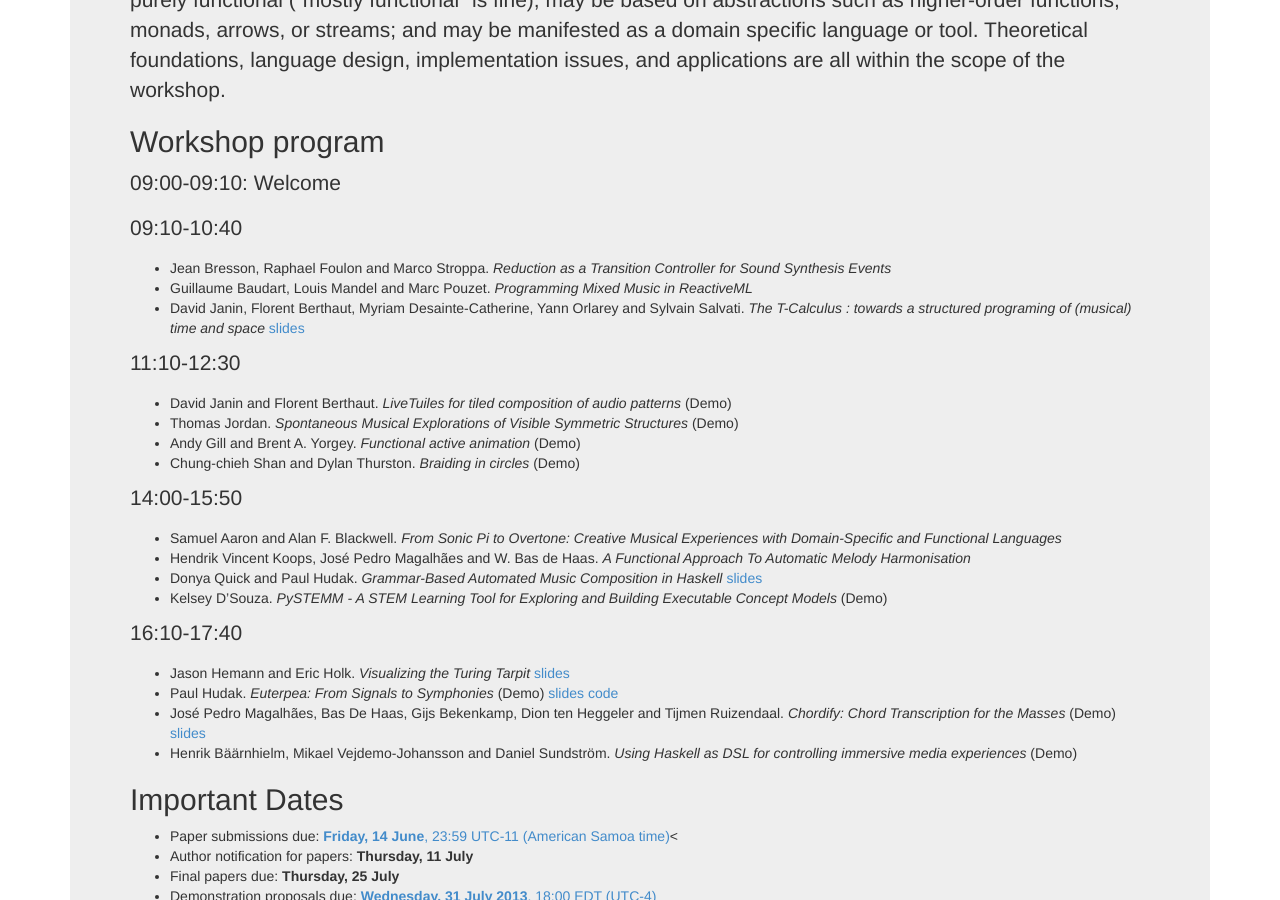
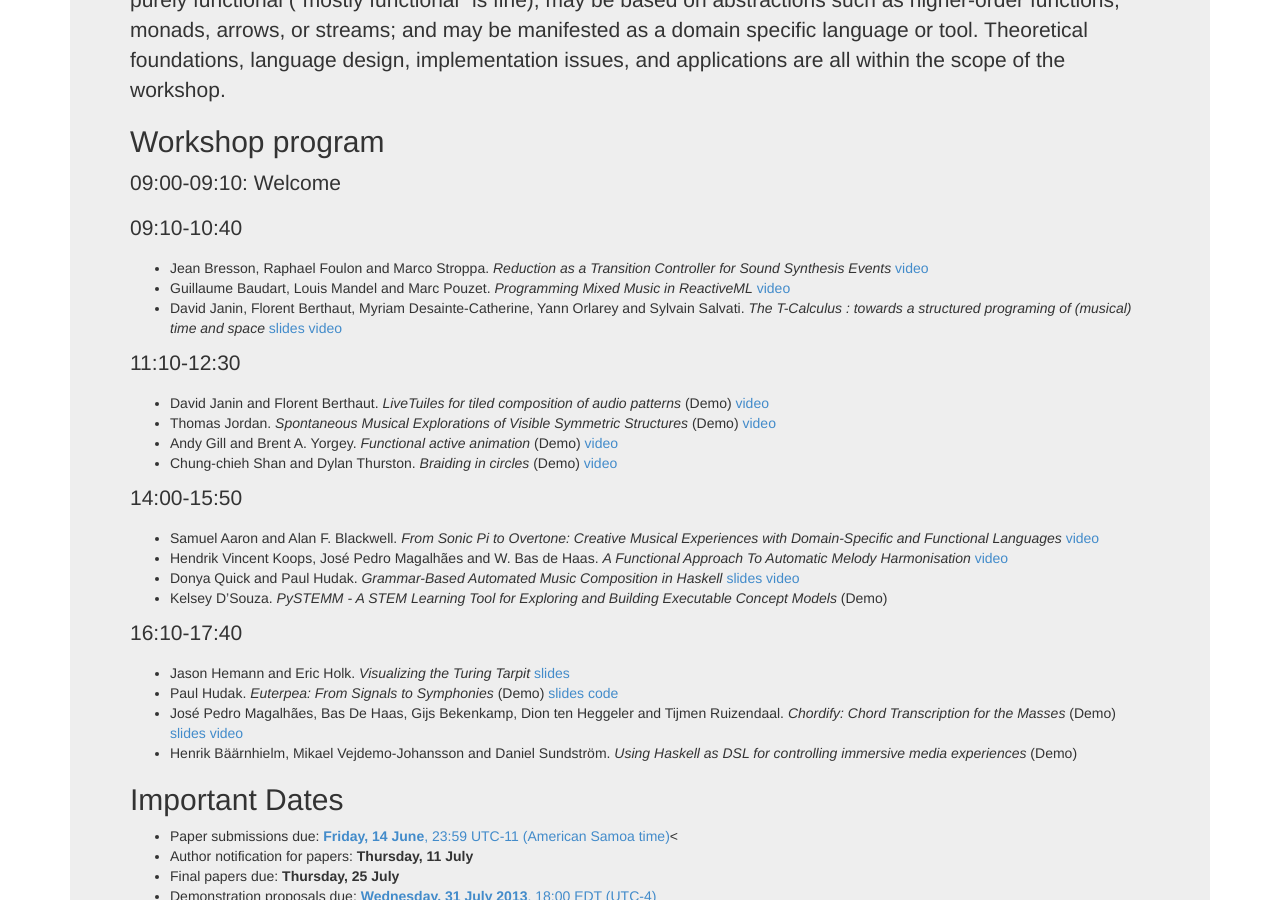
Before and after one commit to functional-art/functional-art.github.com, a Jekyll site: the page built from 2013/index.html, in a window 1280 px wide and 900 px high, scrolled down 627 px. Built offline with Jekyll 4.4.1, drawn with Linux system fonts in a browser that asks for light colours; nearby versions of some CDN libraries.

Commit message:
Videos for FARM 2013.

```diff
--- a/2013/index.html
+++ b/2013/index.html
@@ -27,25 +27,36 @@ title: FARM 2013
 <p>09:10-10:40</p>
 
 <ul>
-<li>Jean Bresson, Raphael Foulon and Marco Stroppa. <em>Reduction as a Transition Controller for Sound Synthesis Events</em></li>
-<li>Guillaume Baudart, Louis Mandel and Marc Pouzet. <em>Programming Mixed Music in ReactiveML</em></li>
+<li>Jean Bresson, Raphael Foulon and Marco Stroppa. <em>Reduction as a
+Transition Controller for Sound Synthesis Events</em> <a href="http://www.youtube.com/watch?v=TvddiceDdtM">video</a></li>
+<li>Guillaume Baudart, Louis Mandel and Marc Pouzet. <em>Programming
+Mixed Music in ReactiveML</em> <a href="http://www.youtube.com/watch?v=UKM9vuqh-O8">video</a></li>
 <li>David Janin, Florent Berthaut, Myriam Desainte-Catherine, Yann
 Orlarey and Sylvain Salvati. <em>The T-Calculus : towards a structured
-programing of (musical) time and space</em> <a href="janin.pdf">slides</a></li>
+programing of (musical) time and space</em> <a
+href="janin.pdf">slides</a> <a href="http://www.youtube.com/watch?v=Z41Hx5JikDw">video</a></li>
 </ul>
 <p>11:10-12:30</p>
 <ul>
-<li>David Janin and Florent Berthaut. <em>LiveTuiles for tiled composition of audio patterns</em> (Demo)</li>
-<li>Thomas Jordan. <em>Spontaneous Musical Explorations of Visible Symmetric Structures</em> (Demo)</li>
-<li>Andy Gill and Brent A. Yorgey. <em>Functional active animation</em> (Demo)</li>
-<li>Chung‐chieh Shan and Dylan Thurston. <em>Braiding in circles</em> (Demo)</li>
+<li>David Janin and Florent Berthaut. <em>LiveTuiles for tiled
+composition of audio patterns</em> (Demo) <a href="http://www.youtube.com/watch?v=7FssKR-JN3g">video</a></li>
+<li>Thomas Jordan. <em>Spontaneous Musical Explorations of Visible
+Symmetric Structures</em> (Demo) <a href="http://www.youtube.com/watch?v=7Kn0JYLVXbE">video</a></li>
+<li>Andy Gill and Brent A. Yorgey. <em>Functional active
+animation</em> (Demo) <a href="http://www.youtube.com/watch?v=fb2K3h7t8fo">video</a></li>
+<li>Chung‐chieh Shan and Dylan Thurston. <em>Braiding in circles</em>
+(Demo) <a href="http://www.youtube.com/watch?v=sRW3UnNxyWA">video</a></li>
 </ul>
 <p>14:00-15:50</p>
 <ul>
-<li>Samuel Aaron and Alan F. Blackwell. <em>From Sonic Pi to Overtone: Creative Musical Experiences with Domain-Speciﬁc and Functional Languages</em></li>
-<li>Hendrik Vincent Koops, José Pedro Magalhães and W. Bas de Haas. <em>A Functional Approach To Automatic Melody Harmonisation</em></li>
+<li>Samuel Aaron and Alan F. Blackwell. <em>From Sonic Pi to Overtone:
+Creative Musical Experiences with Domain-Speciﬁc and Functional
+Languages</em> <a href="http://www.youtube.com/watch?v=PMKZ3rgbgt8">video</a></li>
+<li>Hendrik Vincent Koops, José Pedro Magalhães and W. Bas de
+Haas. <em>A Functional Approach To Automatic Melody Harmonisation</em>
+<a href="http://www.youtube.com/watch?v=N90Mtxvbz5U">video</a></li>
 <li>Donya Quick and Paul Hudak. <em>Grammar-Based Automated Music
-Composition in Haskell</em> <a href="quick.pdf">slides</a></li>
+Composition in Haskell</em> <a href="quick.pdf">slides</a> <a href="http://www.youtube.com/watch?v=S5DwzuVCMrs">video</a></li>
 <li>Kelsey D’Souza. <em>PySTEMM - A STEM Learning Tool for Exploring and Building Executable Concept Models</em> (Demo)</li>
 </ul>
 <p>16:10-17:40</p>
@@ -56,7 +67,7 @@ Composition in Haskell</em> <a href="quick.pdf">slides</a></li>
 <a href="hudak.pdf">slides</a> <a href="hudak.lhs">code</a></li>
 <li>José Pedro Magalhães, Bas De Haas, Gijs Bekenkamp, Dion ten
 Heggeler and Tijmen Ruizendaal. <em>Chordify: Chord Transcription for
-the Masses</em> (Demo) <a href="magalhaes.pdf">slides</a></li>
+the Masses</em> (Demo) <a href="magalhaes.pdf">slides</a> <a href="http://www.youtube.com/watch?v=QIw630pfiww">video</a></li>
 <li>Henrik Bäärnhielm, Mikael Vejdemo-Johansson and Daniel Sundström. <em>Using Haskell as DSL for controlling immersive media experiences</em> (Demo)</li>
 </ul>
 </div>
```
